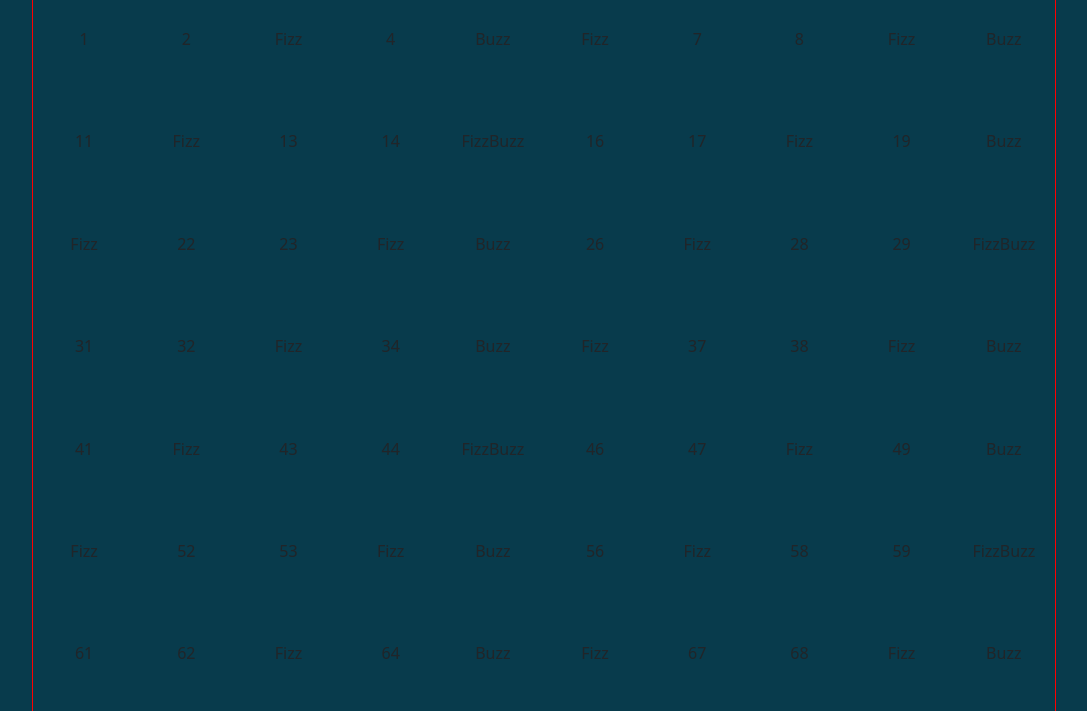
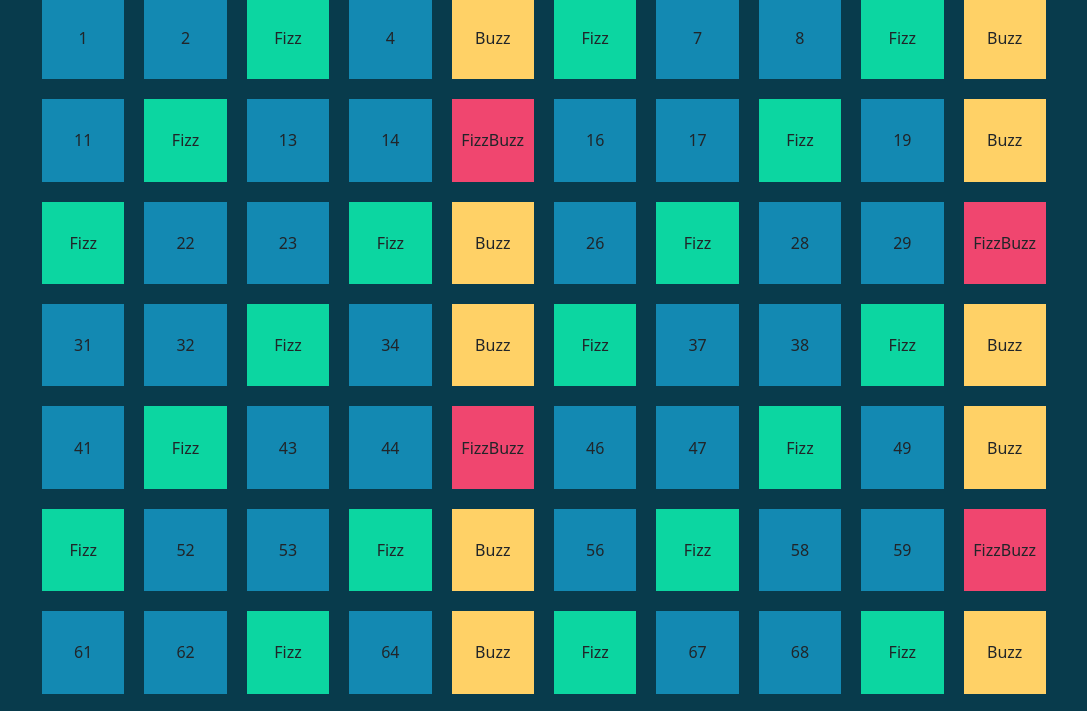
Before and after one commit to andrea-prina/js-fizzbuzz, a plain HTML site: page index.html in a window 1280 px wide. Shown: the part 146-857 px from the top of the page, without its empty margins (96-1183 px from the left). Drawn offline with nearby package versions, Linux system fonts and the light colour scheme.

Commit message:
M3: Esercizio completato

```diff
--- a/css/style.css
+++ b/css/style.css
@@ -23,7 +23,6 @@ h1 {
 .ms_container {
     width: 80vw;
     margin: 0 auto;
-    border: 1px solid red;
 }
 
 /* Card to display the results. They are squared and in 10 elements rows */
--- a/js/main.js
+++ b/js/main.js
@@ -3,24 +3,29 @@ const cardsWrapper = document.getElementById("cards-wrapper");
 for (let i = 1; i <= 100; i++){
 
     // Create a new card element and give it the appropriate class
+    // For each card the specific background color and text will be added as classes
     const fizzCard = document.createElement("div");
     fizzCard.classList.add("ms_card");
 
     // Check if the value is multiple of 3 and 5 - if yes, print "FizzBuzz"
     if (i % 3 == 0 && i % 5 == 0){
+        fizzCard.classList.add("card-bg-4");
         fizzCard.innerHTML = "FizzBuzz";
     } else {
 
         // Check if the value is multiple of 3 - if yes, print "Fizz"
         if (i % 3 == 0){
+            fizzCard.classList.add("card-bg-2");
             fizzCard.innerHTML = "Fizz";
 
         // Check if the value is multiple of 5 - if yes, print "Buzz"
         } else if (i % 5 == 0){
+            fizzCard.classList.add("card-bg-3");
             fizzCard.innerHTML = "Buzz";
 
         // Otherwhise, print the value
         } else {
+            fizzCard.classList.add("card-bg-1");
             fizzCard.innerHTML = i;
         }
     }
```
